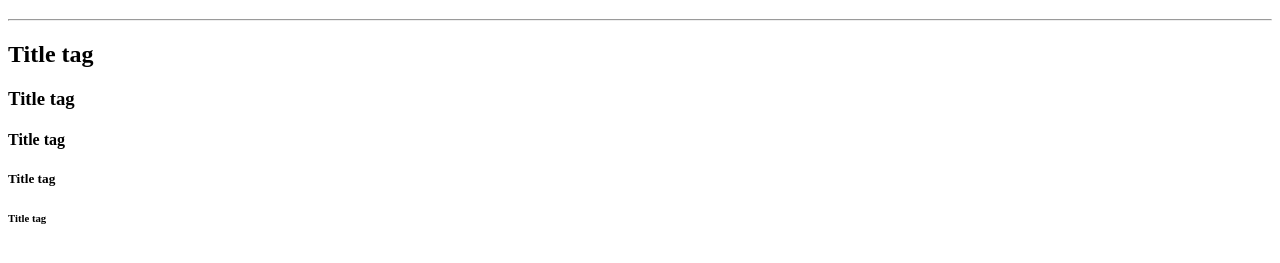
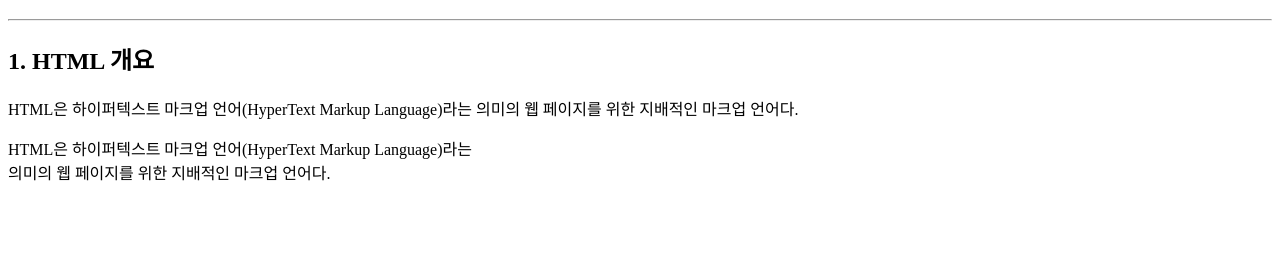
Before and after one commit to mollow5/Web, a plain HTML site: page tag.html in a window 1280 px wide. Shown: the part 61-324 px from the top of the page. Drawn offline with Linux system fonts and the light colour scheme.

Commit message:
Add files via upload

```diff
--- a/tag.html
+++ b/tag.html
@@ -7,10 +7,10 @@
   <body>
     <h1> HTML TAG </h1>
     <hr />
-    <h2> Title tag</h2>
-    <h3> Title tag</h3>
-    <h4> Title tag</h4>
-    <h5> Title tag</h5>
-    <h6> Title tag</h6>
+    <h2> 1. HTML 개요 </h2>
+    <p>HTML은 하이퍼텍스트 마크업 언어(HyperText Markup Language)라는
+      의미의 웹 페이지를 위한 지배적인 마크업 언어다.</p>
+    <p>HTML은 하이퍼텍스트 마크업 언어(HyperText Markup Language)라는<br />
+      의미의 웹 페이지를 위한 지배적인 마크업 언어다.</p>
   </body>
 </html>
```
